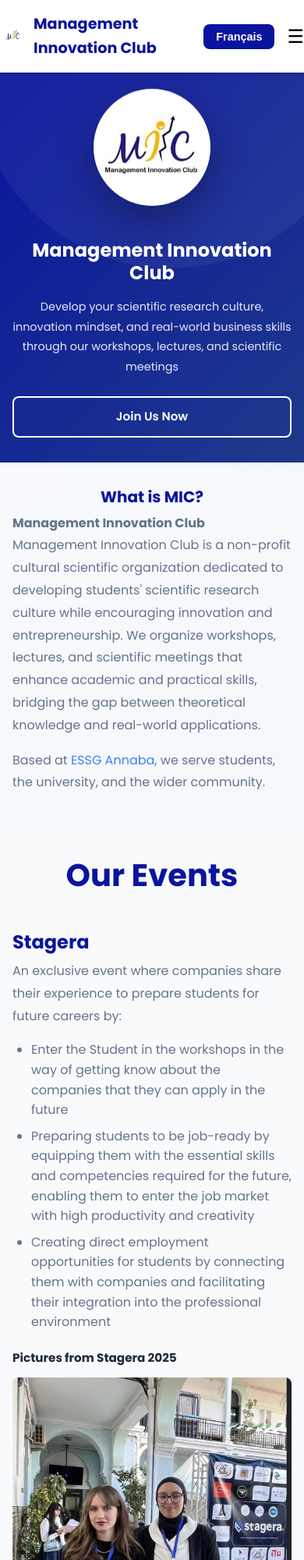
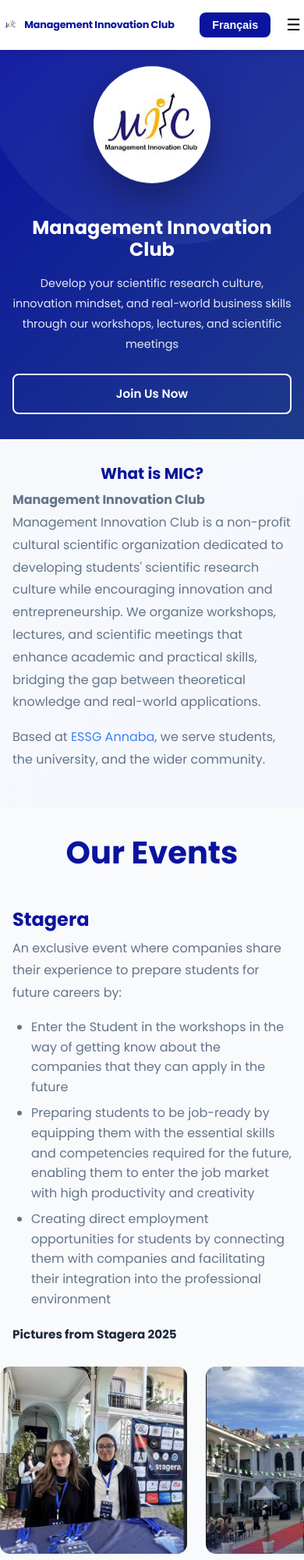
Before and after one commit to akram-dev4451/mic3fren, a website with bundled scripts: page Management innovation club (3)/index.html in a window 390 px wide. Shown: the top 2000 px of the page at 78% size. Built offline with nearby package versions, Linux system fonts and the light colour scheme.

Commit message:
Add files via upload

```diff
--- a/Management innovation club (3)/index.html
+++ b/Management innovation club (3)/index.html
@@ -4,6 +4,18 @@
     <meta charset="UTF-8">
     <meta name="viewport" content="width=device-width, initial-scale=1.0">
     <meta name="description" content="Management Innovation Club - Develop your skills through workshops, lectures, and scientific meetings">
+
+    <!-- Open Graph Meta Tags for Social Media Sharing -->
+    <meta property="og:title" content="Management Innovation Club">
+    <meta property="og:description" content="Develop your scientific research culture, innovation mindset, and real-world business skills through our workshops, lectures, and scientific meetings">
+    <meta property="og:image" content="icons/opengraph.PNG">
+    <meta property="og:url" content="https://managementinnovationclub.com">
+    <meta property="og:type" content="website">
+    <meta name="twitter:card" content="summary_large_image">
+    <meta name="twitter:title" content="Management Innovation Club">
+    <meta name="twitter:description" content="Develop your scientific research culture, innovation mindset, and real-world business skills">
+    <meta name="twitter:image" content="icons/opengraph.PNG">
+
     <title>Management Innovation Club</title>
     <link rel="icon" type="image/jpg" href="icons/mic.png">
     <link rel="stylesheet" href="style.css">
--- a/Management innovation club (3)/js/app.js
+++ b/Management innovation club (3)/js/app.js
@@ -201,15 +201,14 @@ function EventsSection() {
                         React.createElement("h4", { style: { marginBottom: "1rem", color: "var(--text-dark)" } }, `${t.picturesFrom} ${event.title} ${event.year}`),
                         React.createElement(
                             "div",
-                            { style: { display: "grid", gridTemplateColumns: "repeat(auto-fit, minmax(200px, 1fr))", gap: "1rem", marginBottom: "2rem" } },
+                            { className: "event-photos-grid", style: { marginBottom: "2rem" } },
                             event.photos.map((photo, idx) =>
                                 React.createElement(
                                     "div",
-                                    { key: idx, style: { position: "relative", paddingBottom: "100%", overflow: "hidden", borderRadius: "0.5rem", backgroundColor: "#e2e8f0" } },
+                                    { key: idx },
                                     React.createElement("img", {
                                         src: photo,
                                         alt: `${event.title} ${idx + 1}`,
-                                        style: { position: "absolute", top: 0, left: 0, width: "100%", height: "100%", objectFit: "cover" },
                                         onError: (e) => {
                                             e.target.style.display = "none";
                                         }
--- a/Management innovation club (3)/js/config.js
+++ b/Management innovation club (3)/js/config.js
@@ -123,8 +123,6 @@ export const EVENTS = [
         photos: [
             "event pictures/stagera1.jpg",
             "event pictures/stagera 2.jpg",
-            "event pictures/stagera 3.jpg",
-            "event pictures/stagera 4.jpg",
             "event pictures/stagera 5.jpg",
             "event pictures/stagera 6.jpg"
         ]
--- a/Management innovation club (3)/style.css
+++ b/Management innovation club (3)/style.css
@@ -390,6 +390,55 @@ nav {
     transform: scale(1.05);
 }
 
+.event-photos-grid {
+    display: flex;
+    overflow-x: auto;
+    gap: 1rem;
+    scroll-behavior: smooth;
+    scroll-snap-type: x mandatory;
+    padding: 1rem 0;
+    padding-bottom: 0.75rem;
+    /* Hide scrollbar for cleaner UI */
+    scrollbar-width: none;
+    -ms-overflow-style: none;
+}
+
+.event-photos-grid::-webkit-scrollbar {
+    display: none;
+}
+
+.event-photos-grid > div {
+    position: relative;
+    flex-shrink: 0;
+    width: 220px;
+    height: 220px;
+    min-width: 220px;
+    overflow: hidden;
+    border-radius: 0.75rem;
+    background-color: #e2e8f0;
+    scroll-snap-align: start;
+    scroll-snap-stop: always;
+    box-shadow: var(--shadow-sm);
+    transition: var(--transition);
+}
+
+.event-photos-grid > div:hover {
+    transform: scale(1.05);
+    box-shadow: var(--shadow-md);
+}
+
+.event-photos-grid > div img {
+    width: 100%;
+    height: 100%;
+    object-fit: cover;
+    display: block;
+    transition: var(--transition);
+}
+
+.event-photos-grid > div:hover img {
+    filter: brightness(1.1);
+}
+
 /* ===================================
    FORMS
    =================================== */
@@ -615,6 +664,29 @@ li {
         padding: 0 1.5rem;
     }
 
+    .logo {
+        font-size: 1.1rem;
+        gap: 0.4rem;
+        display: flex;
+        align-items: center;
+        white-space: nowrap;
+        flex-shrink: 0;
+    }
+
+    .logo span {
+        white-space: nowrap;
+        font-size: 1.1rem;
+        font-weight: 700;
+        letter-spacing: -0.015em;
+        color: var(--primary-color);
+    }
+
+    .logo img {
+        width: 36px;
+        height: 36px;
+        flex-shrink: 0;
+    }
+
     .nav-links {
         display: none;
         flex-direction: column;
@@ -694,6 +766,52 @@ li {
         width: 25px;
         height: 25px;
     }
+
+    .event-photos-grid {
+        display: flex;
+        overflow-x: auto;
+        gap: 1.25rem;
+        scroll-behavior: smooth;
+        scroll-snap-type: x mandatory;
+        padding: 0.75rem 0;
+        scrollbar-width: none;
+        -ms-overflow-style: none;
+    }
+
+    .event-photos-grid::-webkit-scrollbar {
+        display: none;
+    }
+
+    .event-photos-grid > div {
+        flex-shrink: 0;
+        width: 180px;
+        height: 180px;
+        min-width: 180px;
+        overflow: hidden;
+        border-radius: 0.6rem;
+        background-color: #e2e8f0;
+        scroll-snap-align: start;
+        scroll-snap-stop: always;
+        box-shadow: var(--shadow-sm);
+        transition: var(--transition);
+    }
+
+    .event-photos-grid > div:hover {
+        transform: scale(1.05);
+        box-shadow: var(--shadow-md);
+    }
+
+    .event-photos-grid > div img {
+        width: 100%;
+        height: 100%;
+        object-fit: cover;
+        display: block;
+        transition: var(--transition);
+    }
+
+    .event-photos-grid > div:hover img {
+        filter: brightness(1.1);
+    }
 }
 
 @media (max-width: 480px) {
@@ -728,13 +846,52 @@ li {
         height: 150px;
     }
 
+    nav {
+        justify-content: space-between;
+        align-items: center;
+        flex-wrap: nowrap;
+        gap: 0.5rem;
+        padding: 0.75rem 0;
+    }
+
     .logo {
-        font-size: 1.2rem;
+        font-size: 0.8rem;
+        gap: 0.2rem;
+        display: flex;
+        align-items: center;
+        white-space: nowrap;
+        flex-shrink: 0;
+        min-width: 0;
+    }
+
+    .logo span {
+        white-space: nowrap;
+        overflow: visible;
+        text-overflow: clip;
+        display: inline-block;
+        font-size: 0.8rem;
+        font-weight: 700;
+        line-height: 1.1;
+        letter-spacing: -0.015em;
+        color: var(--primary-color);
     }
 
     .logo img {
-        width: 35px;
-        height: 35px;
+        width: 28px;
+        height: 28px;
+        flex-shrink: 0;
+    }
+
+    .btn.btn-primary {
+        padding: 0.5rem 0.9rem;
+        font-size: 0.8rem;
+        white-space: nowrap;
+    }
+
+    .mobile-menu-toggle {
+        font-size: 1.3rem;
+        padding: 0.25rem;
+        flex-shrink: 0;
     }
 
     .social-links {
@@ -794,6 +951,58 @@ li {
     .mb-2, .mb-3, .mb-4 {
         margin-bottom: 0.5rem;
     }
+
+    .event-photos-grid {
+        display: flex;
+        overflow-x: auto;
+        overflow-y: hidden;
+        gap: 1.5rem;
+        scroll-behavior: smooth;
+        scroll-snap-type: x mandatory;
+        padding: 1rem 0;
+        padding-bottom: 0.5rem;
+        margin: 0 -1rem;
+        padding-left: 1rem;
+        padding-right: 1rem;
+        /* Hide scrollbar for cleaner UI */
+        scrollbar-width: none;
+        -ms-overflow-style: none;
+    }
+
+    .event-photos-grid::-webkit-scrollbar {
+        display: none;
+    }
+
+    .event-photos-grid > div {
+        flex-shrink: 0;
+        width: 240px;
+        height: 240px;
+        min-width: 240px;
+        overflow: hidden;
+        border-radius: 0.8rem;
+        background-color: #e2e8f0;
+        scroll-snap-align: start;
+        scroll-snap-stop: always;
+        box-shadow: var(--shadow-sm);
+        transition: var(--transition);
+    }
+
+    .event-photos-grid > div:hover {
+        transform: scale(1.08);
+        box-shadow: var(--shadow-lg);
+    }
+
+    .event-photos-grid > div img {
+        width: 100%;
+        height: 100%;
+        object-fit: cover;
+        display: block;
+        transition: var(--transition);
+    }
+
+    .event-photos-grid > div:hover img {
+        filter: brightness(1.15);
+    }
 }
 
 @media (min-width: 1024px) {
```
Also changed, not shown: Management innovation club (3)/icons/ig.jpg, Management innovation club (3)/icons/opengraph.PNG (added), Management innovation club (3)/icons/tt.jpg, Management innovation club (3)/icons/yt.jpg.
